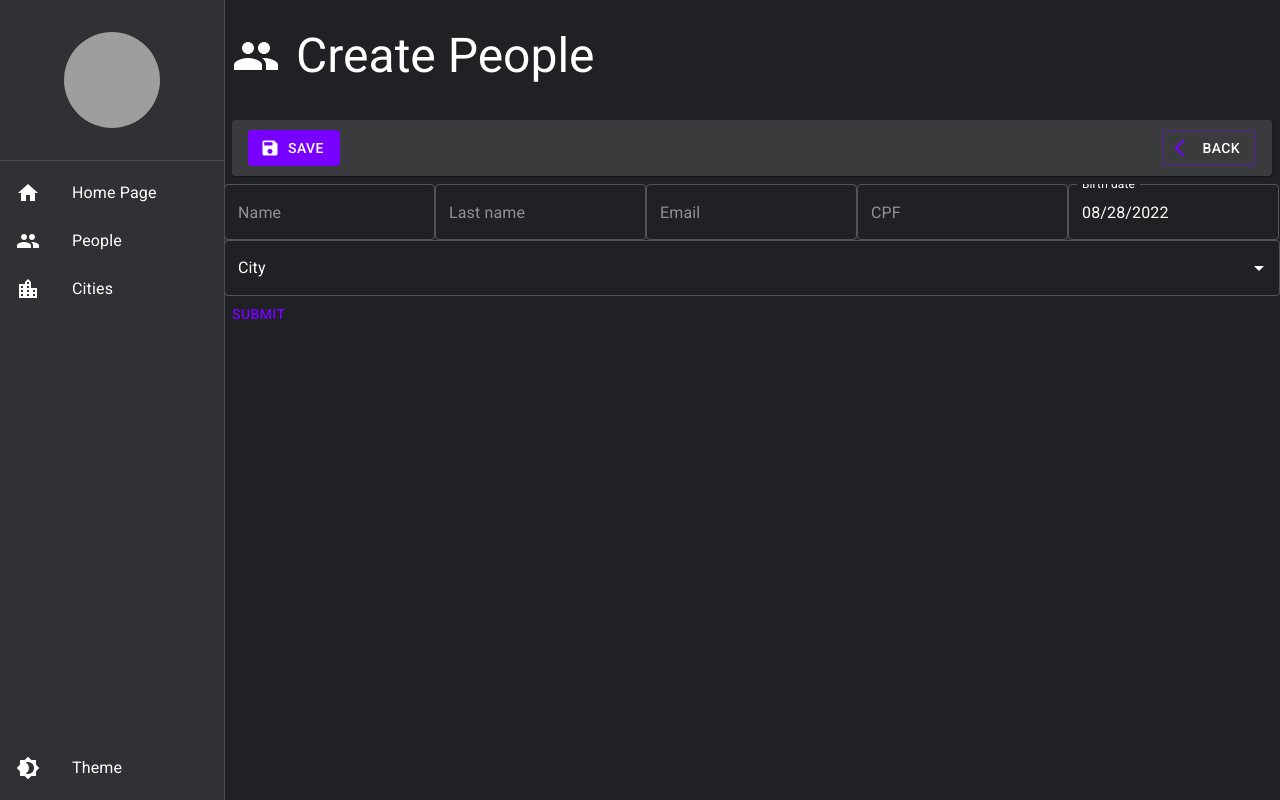
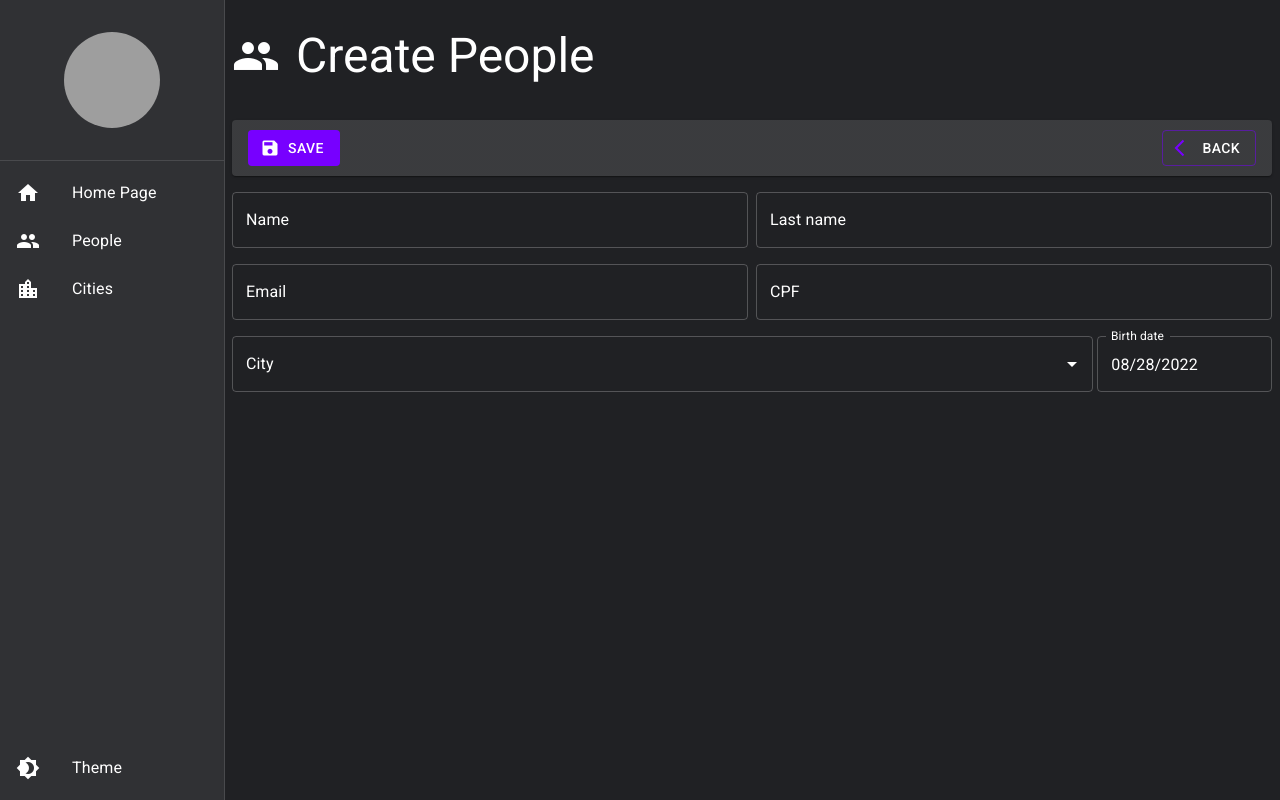
Before and after one commit to YanKaiky/user-management, a React (Create React App) app: page /people/create in a window 1280 px wide. Built offline with nearby package versions, Linux system fonts and the light colour scheme; no server answers; grey boxes are pictures that could not be loaded.

Commit message:
feat(PeopleForm): style

```diff
--- a/src/shared/components/forms/PeopleForm.tsx
+++ b/src/shared/components/forms/PeopleForm.tsx
@@ -1,6 +1,6 @@
 /* eslint-disable @typescript-eslint/no-explicit-any */
 import { FC, useEffect, useState } from 'react';
-import { Autocomplete, Box, Button, TextField } from '@mui/material';
+import { Autocomplete, Box, TextField } from '@mui/material';
 import { CitiesService, ICityData } from '../../services/cities/cities.service';
 import { IUpsertPeopleData } from '../../services/people/people.service';
 import { AdapterDayjs } from '@mui/x-date-pickers/AdapterDayjs';
@@ -30,6 +30,7 @@ export const PeopleForm: FC<IFormData> = ({ setInput, sendRequest, date, setDate
   }, []);
 
   return (
+    <Box sx={{ m: 1 }} >
       <form
         onChange={setInput}
         onSubmit={(e) => {
@@ -37,28 +38,26 @@ export const PeopleForm: FC<IFormData> = ({ setInput, sendRequest, date, setDate
           sendRequest();
         }}
       >
-      <TextField value={data.name} name="name" placeholder="Name" />
+        <Box display='flex'>
+          <TextField sx={{ marginRight: 0.5 }} value={data.name} name="name" label="Name" fullWidth />
 
-      <TextField value={data.last_name} name="last_name" placeholder="Last name" />
+          <TextField sx={{ marginLeft: 0.5 }} value={data.last_name} name="last_name" label="Last name" fullWidth />
+        </Box>
 
-      <TextField value={data.email} name="email" placeholder="Email" />
+        <Box display='flex' marginTop={2}>
+          <TextField sx={{ marginRight: 0.5 }} value={data.email} name="email" label="Email" fullWidth />
 
-      <TextField value={data.cpf} name="cpf" placeholder="CPF" />
+          <TextField sx={{ marginLeft: 0.5 }} value={data.cpf} name="cpf" label="CPF" fullWidth />
+        </Box>
 
-      <LocalizationProvider dateAdapter={AdapterDayjs}>
-        <DatePicker
-          label="Birth date"
-          value={date}
-          onChange={(newValue) => setDate(moment(newValue.$d).format('YYYY-MM-DD'))}
-          renderInput={(params) => <TextField {...params} value={data.birth_date} name="birth_date" />}
-        />
-      </LocalizationProvider>
-
+        <Box display='flex' marginTop={2}>
           <Autocomplete
             options={cities}
             getOptionLabel={(option: ICityData) => option.name}
             onChange={(_, newValue) => setCityGuid(newValue?.guid)}
             value={cityGuid}
+            sx={{ marginRight: 0.5 }}
+            fullWidth
             renderOption={(props, option) => (
               <Box
                 {...props}
@@ -80,7 +79,16 @@ export const PeopleForm: FC<IFormData> = ({ setInput, sendRequest, date, setDate
             }
           />
 
-      <Button type='submit'>Submit</Button>
+          <LocalizationProvider sx={{ marginLeft: 0.5 }} dateAdapter={AdapterDayjs}>
+            <DatePicker
+              label="Birth date"
+              value={date}
+              onChange={(newValue) => setDate(moment(newValue.$d).format('YYYY-MM-DD'))}
+              renderInput={(params) => <TextField {...params} value={data.birth_date} name="birth_date" />}
+            />
+          </LocalizationProvider>
+        </Box>
       </form>
+    </Box>
   );
 };
```
Lines whose indentation alone changed are shown as unchanged.
